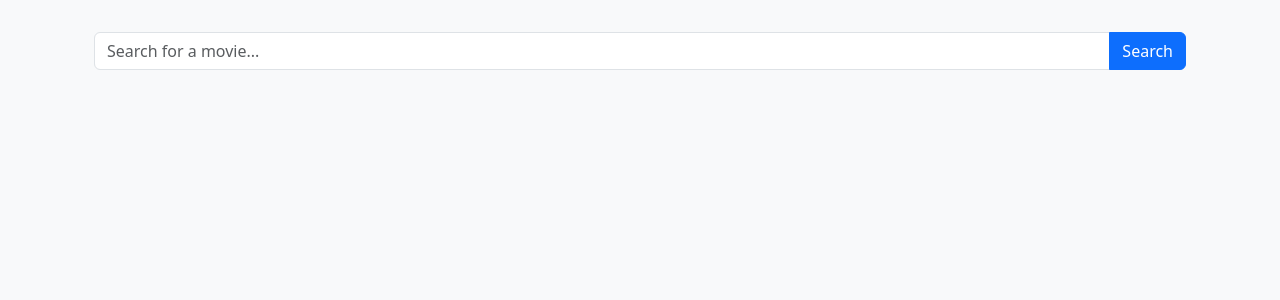
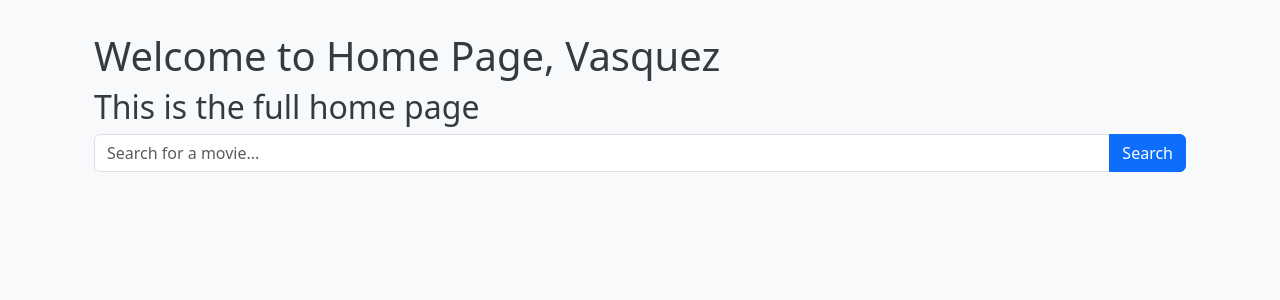
Before and after one commit to nicolas61v/workshop1-p1, a Django app: page / in a window 1280 px wide. Shown: the part 56-356 px from the top of the page. Run offline with Django 5.2, Linux system fonts and the light colour scheme; data that the repository does not hold is empty.

Commit message:
agregado nombre del estudiante en pagina principal

```diff
--- a/movie/templates/home.html
+++ b/movie/templates/home.html
@@ -3,6 +3,9 @@
 
 {% block content %}
 <div class="container">
+    <h1>Welcome to Home Page, {{ name }}</h1>
+    <h2>This is the full home page</h2>
+
     <form action="" class="mb-4">
         <div class="input-group">
             <input type="text" class="form-control" name="searchMovie" placeholder="Search for a movie..."/>
--- a/movie/views.py
+++ b/movie/views.py
@@ -13,7 +13,7 @@ def home(request):
         movies = Movie.objects.filter(title__icontains=searchTerm)
     else:
         movies = Movie.objects.all()
-    return render(request, 'home.html', {'searchTerm':searchTerm, 'movies': movies})
+    return render(request, 'home.html', {'name':'Vasquez', 'searchTerm':searchTerm, 'movies': movies})
 
 def about(request):
     return render(request, 'about.html')
```
